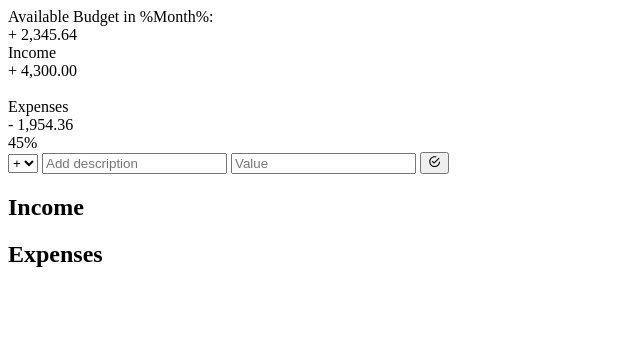
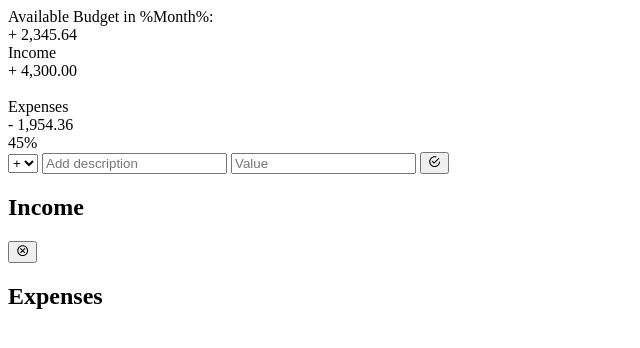
Before and after one commit to ArunasNorvaisa/biudzetas, a plain HTML site: page index.html in a window 1280 px wide. Both pictures are taken after a click on the button 434 px from the left and 163 px from the top of the page. Shown: the whole page, without its empty margins (0-640 px from the left). Drawn offline with nearby package versions, Linux system fonts and the light colour scheme.

Commit message:
individual items are being added to the UI

```diff
--- a/app.js
+++ b/app.js
@@ -21,22 +21,21 @@ const budgetController = (function(){
     };
 
     return {
-        addItem: function(type, dec, val) {
+        addItem: function(type, desc, val) {
             let newItem;
-            let ID;
-            //Creating new ID equal to the last element's ID+1;
+            let ID = 0;
+            //Creating new ID equal to the last element's ID + 1
+            //Or leaving ID=0 if it's the first element in the array
             if(data.allItems[type].length > 0) {
                 ID = data.allItems[type][data.allItems[type].length - 1].id + 1;
-            } else if(data.allItems[type][data.allItems[type].length] === 0) {
-                ID = 0;
             }
             //Deciding whether the new input is expense or income
             if(type === "exp") {
-                newItem = new Expense(ID, dec, val);
+                newItem = new Expense(ID, desc, val);
             } else if(type === "inc") {
-                newItem = new Income(ID, dec, val);
+                newItem = new Income(ID, desc, val);
             }
-            //Adding new item to the expe/inc list
+            //Adding new item to the exp/inc list
             data.allItems[type].push(newItem);
             return newItem;
         },
@@ -51,7 +50,9 @@ const UIController = (function() {
         inputType: '.add__type',
         inputDescription: '.add__description',
         inputValue: '.add__value',
-        inputBtn: '.add__btn'
+        inputBtn: '.add__btn',
+        incomeContainer: '.income__list',
+        expensesContainer: '.expenses__list'
     };
 
     return {
@@ -61,6 +62,39 @@ const UIController = (function() {
                 description: document.querySelector(DOMStrings.inputDescription).value,
                 value: document.querySelector(DOMStrings.inputValue).value
             };
+        },
+        addListItem: function(obj, type) {
+            //Creating HTML code with exp/inc values
+            let html, element;
+            const { id, description, value } = obj;
+            if(type === 'inc') {
+                element = DOMStrings.incomeContainer;
+                html = `<div class="item clearfix" id="income-${id}">
+                            <div class="item__description">${description}</div>
+                            <div class="right clearfix"><div class="item__value">${value}</div>
+                            <div class="item__delete">
+                                <button class="item__delete--btn">
+                                    <ion-icon name="close-circle-outline"></ion-icon>
+                                </button>
+                            </div>
+                        </div>`;
+            } else if(type === 'exp') {
+                element = DOMStrings.expensesContainer;
+                html = `<div class="item clearfix" id="expense-${id}">
+                            <div class="item__description">${description}</div>
+                            <div class="right clearfix">
+                                <div class="item__value">${value}</div>
+                                <div class="item__percentage">${value}</div>
+                                <div class="item__delete">
+                                    <button class="item__delete--btn">
+                                        <ion-icon name="close-circle-outline"></ion-icon>
+                                    </button>
+                                </div>
+                            </div>
+                        </div>`;
+            }
+            //Inserting HTML code to the DOM
+            document.querySelector(element).insertAdjacentHTML('beforeend', html);
         },
         getDOMStrings: function() { return DOMStrings; }
     };
@@ -90,6 +124,7 @@ const controller = (function(budgetCtrl, UICtrl) {
         // 2. Add the item to the budget controller;
         newItem = budgetCtrl.addItem(type, description, value);
         // 3. Add the item to the UI;
+        UICtrl.addListItem(newItem, type);
         // 4. Calculate the budget;
         // 5. Display the budget in the UI.
     };
```
Also changed, not shown: index.html (+0 -53 lines), 1 other file.
